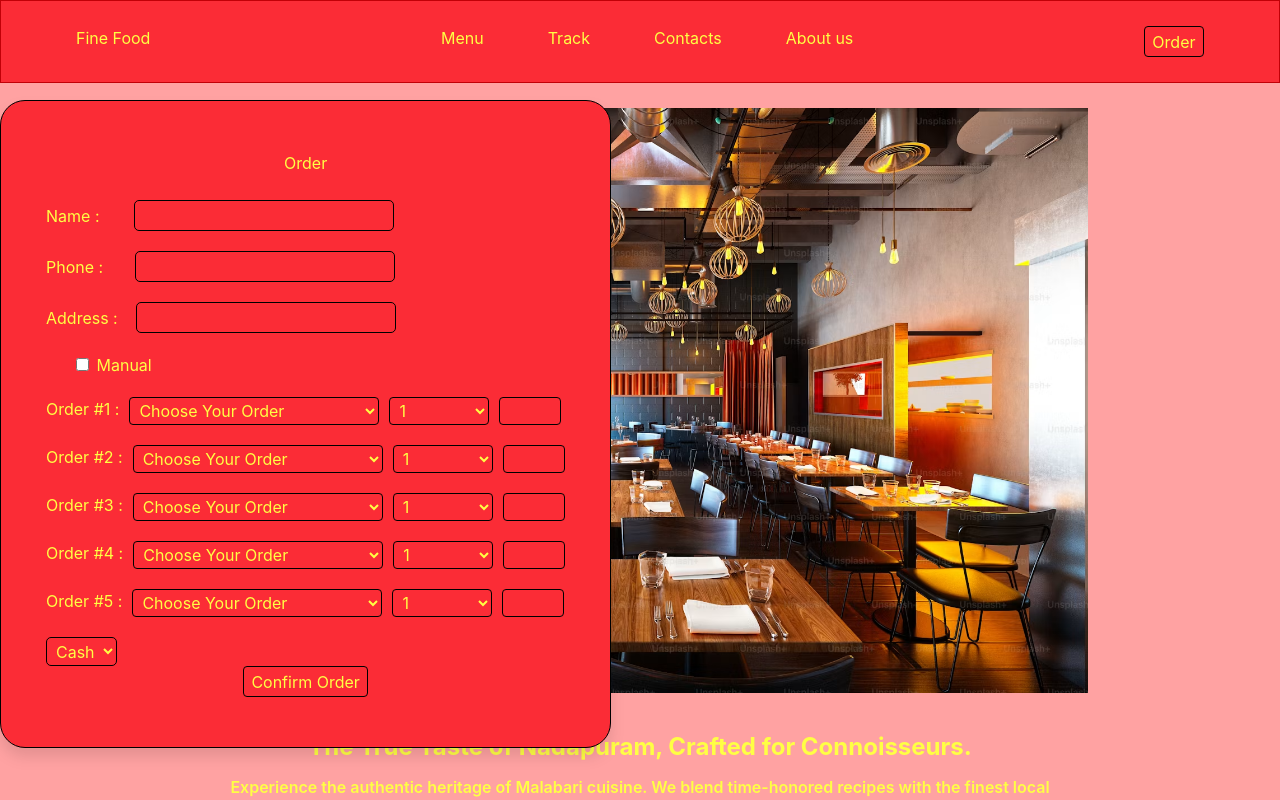
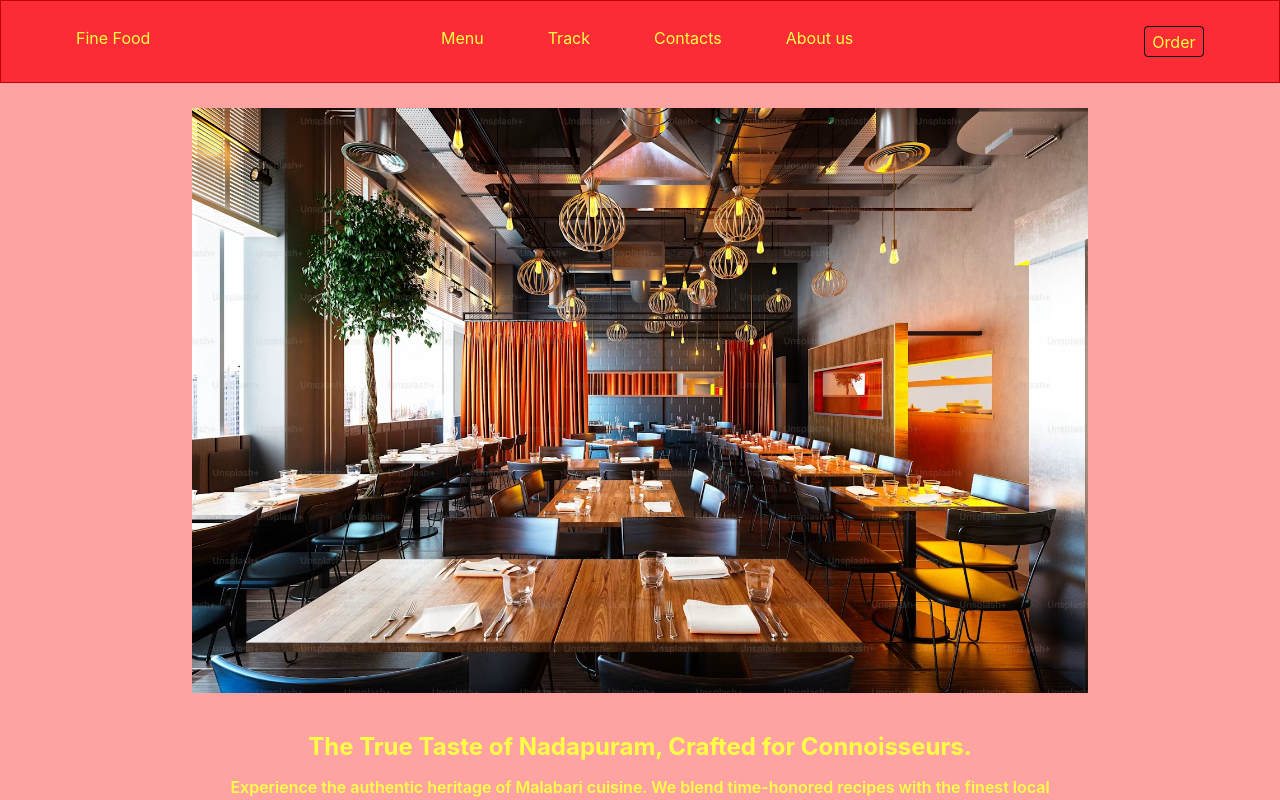
Before and after one commit to Webmav/local-business-react, a React (Vite) app: page / in a window 1280 px wide. Shown: the top 800 px of the page. Built offline with nearby package versions, Linux system fonts and the light colour scheme.

Commit message:
Gave small quantity input area for those which can be ordered in small quantity. Price is found after both quantity are looked. Made also that you can only confirm order if you have typed in name, phone and address.

```diff
--- a/src/component/NavBar.jsx
+++ b/src/component/NavBar.jsx
@@ -2,21 +2,27 @@ import { useState, useEffect } from 'react';
 import { useNavigate } from 'react-router-dom';
 
 export default function NavBar({ addOrderSubmit }) {
+
+//Hides button until all required field is filled
+const inputs = document.querySelectorAll("input");
+const submits = document.querySelectorAll("select");
+
+useEffect(() => {
+    const confirmOrderButton = document.getElementById("confirm-order");
+
+    (
+        (!customerName == "") &&
+        (!customerPhone == "") &&
+        (!customerAddress == "")
+    ) ? confirmOrderButton.style.display = "block" : confirmOrderButton.style.display = "none";
+}, [ inputs, submits])
+
 //Menu
-    const burger = 'burger';
     const burgerPrice = 140;
-
-    const LoadedFries = 'LoadedFries';
-    const LoadedFriesPrice = 180;
-
-    const Shawaya = 'Shawaya';
-    const ShawayaPrice = 120;
-
-    const Mandhi = 'Mandhi';
-    const MandhiPrice = 220;
-
-    const Pepsi1l = 'Pepsi1l';
-    const Pepsi1lPrice = 40;
+    const loadedFriesPrice = 180;
+    const shawayaPrice = 120;
+    const mandhiPrice = 220;
+    const pepsi1lPrice = 40;
 
 //Form Details
     const [customerName, setCustomerName] = useState("");
@@ -25,23 +31,8 @@ export default function NavBar({ addOrderSubmit }) {
 
     const [orderOneItem, setOrderOneItem] = useState("");
     const [orderOneQuantity, setOrderOneQuantity] = useState("1");
+    const [orderOneSmallQuantity, setOrderOneSmallQuantity] = useState("0");
     const [orderOnePrice, setOrderOnePrice] = useState("")
-
-    const [orderTwoItem, setOrderTwoItem] = useState("");
-    const [orderTwoQuantity, setOrderTwoQuantity] = useState("1");
-    const [orderTwoPrice, setOrderTwoPrice] = useState("")
-
-    const [orderThreeItem, setOrderThreeItem] = useState("");
-    const [orderThreeQuantity, setOrderThreeQuantity] = useState("1");
-    const [orderThreePrice, setOrderThreePrice] = useState("")
-
-    const [orderFourItem, setOrderFourItem] = useState("");
-    const [orderFourQuantity, setOrderFourQuantity] = useState("1");
-    const [orderFourPrice, setOrderFourPrice] = useState("")
-
-    const [orderFiveItem, setOrderFiveItem] = useState("");
-    const [orderFiveQuantity, setOrderFiveQuantity] = useState("1");
-    const [orderFivePrice, setOrderFivePrice] = useState("")
 
 //For setting price upon deciding order
     useEffect(() => {
@@ -74,33 +65,115 @@ export default function NavBar({ addOrderSubmit }) {
     function submitForm(e) {
         e.preventDefault()
 
+        const numberedOrderOneQuantity = Number(orderOneQuantity) + Number(orderOneSmallQuantity);
+        const numberedOrderTwoQuantity = Number(orderTwoQuantity) + Number(orderTwoSmallQuantity);
+        const numberedOrderThreeQuantity = Number(orderThreeQuantity) + Number(orderThreeSmallQuantity);
+        const numberedOrderFourQuantity = Number(orderFourQuantity) + Number(orderFourSmallQuantity);
+        const numberedOrderFiveQuantity = Number(orderFiveQuantity) + Number(orderFiveSmallQuantity);
+        const numberedOrderSixQuantity = Number(orderSixQuantity) + Number(orderSixSmallQuantity);
+        const numberedOrderSevenQuantity = Number(orderSevenQuantity) + Number(orderSevenSmallQuantity);
+        const numberedOrderEightQuantity = Number(orderEightQuantity) + Number(orderEightSmallQuantity);
+        const numberedOrderNineQuantity = Number(orderNineQuantity) + Number(orderNineSmallQuantity);
+        const numberedOrderTenQuantity = Number(orderTenQuantity) + Number(orderTenSmallQuantity);
+
         const newOrder = {
             name : customerName,
             phone : customerPhone,
             address : customerAddress,
             orderOneItem,
-            orderOneQuantity,
+            orderOneQuantity: numberedOrderOneQuantity,
             orderOnePrice,
-            orderTwoItem,
-            orderTwoQuantity,
-            orderTwoPrice,
-            orderThreeItem,
-            orderThreeQuantity,
-            orderThreePrice,
-            orderFourItem,
-            orderFourQuantity,
-            orderFourPrice,
-            orderFiveItem,
-            orderFiveQuantity,
-            orderFivePrice
         }
 
         addOrderSubmit(newOrder)
+        navigate("/")
     }
 
+//Function on order item changes
+    //Order One item
+    function orderOneItemChanged(e) {
+        if ((e.target.value == "burger")) {
+            setOrderOneItem(e.target.value)
+            orderOnePriceBox.textContent = orderOneQuantity * burgerPrice ;
+        }
+        else if ((e.target.value == "loadedFries")) {
+            setOrderOneItem(e.target.value)
+            orderOnePriceBox.textContent = orderOneQuantity * loadedFriesPrice ;
+        }
+        else if ((e.target.value == "shawaya")) {
+            setOrderOneItem(e.target.value)
+            orderOnePriceBox.textContent = orderOneQuantity * shawayaPrice ;
+        }
+        else if ((e.target.value == "mandhi")) {
+            setOrderOneItem(e.target.value)
+            orderOnePriceBox.textContent = orderOneQuantity * mandhiPrice ;
+        }
+        else if ((e.target.value == "pepsi1l")) {
+            setOrderOneItem(e.target.value)
+            orderOnePriceBox.textContent = orderOneQuantity * pepsi1lPrice ;
 
+            const smallQuantityOrderOneBox = document.getElementById("small-quantity-order-one");
+            smallQuantityOrderOneBox.style.display = "none";
+        }
+    }
 
+//Function to perform on Order quantity changes
+    //Order One quantity
+    function orderOneQuantityChanged(e) {
+        if (orderOneItem == "burger") {
+            setOrderOneQuantity(e.target.value)
+            orderOnePriceBox.textContent = e.target.value * burgerPrice ;
+        }
+        else if (orderOneItem == "loadedFries") {
+            setOrderOneQuantity(e.target.value)
+            orderOnePriceBox.textContent = e.target.value * loadedFriesPrice ;
+        }
+        else if (orderOneItem == "shawaya") {
+            setOrderOneQuantity(e.target.value)
+            orderOnePriceBox.textContent = e.target.value * shawayaPrice ;
+        }
+        else if (orderOneItem == "mandhi") {
+            setOrderOneQuantity(e.target.value)
+            orderOnePriceBox.textContent = e.target.value * mandhiPrice ;
+        }
+        else if (orderOneItem == "pepsi1l") {
+            setOrderOneQuantity(e.target.value)
+            orderOnePriceBox.textContent = e.target.value * pepsi1lPrice ;
+        }
+    }
 
+//Function to perform on Order small quantity changes
+    //Order One small quantity
+    function orderOneSmallQuantityChanged(e) {
+        console.log(orderOneQuantity)
+        console.log(e.target.value)
+
+        if (orderOneItem == "burger") {
+            setOrderOneSmallQuantity(e.target.value)
+            let sum = orderOneQuantity + e.target.value;
+            orderOnePriceBox.textContent = sum * burgerPrice ;
+        }
+        else if (orderOneItem == "loadedFries") {
+            setOrderOneSmallQuantity(e.target.value)
+            let sum = orderOneQuantity + e.target.value;
+            orderOnePriceBox.textContent = sum * loadedFriesPrice ;
+        }
+        else if (orderOneItem == "shawaya") {
+            setOrderOneSmallQuantity(e.target.value)
+            let sum = orderOneQuantity + e.target.value;
+            orderOnePriceBox.textContent = sum * shawayaPrice ;
+        }
+        else if (orderOneItem == "mandhi") {
+            setOrderOneSmallQuantity(e.target.value)
+            let sum = orderOneQuantity + e.target.value;
+            orderOnePriceBox.textContent = sum * mandhiPrice ;
+        }
+        else if (orderOneItem == "pepsi1l") {
+            setOrderOneSmallQuantity(e.target.value)
+            let sum = orderOneQuantity + e.target.value;
+            orderOnePriceBox.textContent = sum * pepsi1lPrice ;
+        }
+    }
 
     return(
         <div>
@@ -128,13 +201,15 @@ export default function NavBar({ addOrderSubmit }) {
 
             <div
                 id="order-menu"
-                className = "absolute justify-self-center top-[100px] border border-black drop-shadow-xl rounded-[25px] bg-red-500"
+                className = "absolute justify-self-center top-[100px] border border-black drop-shadow-xl rounded-[25px] bg-red-500 hidden"
             >
                 <form
                     onSubmit={submitForm}
                     className="mx-[25px] my-[50px]"
                 >
                     <h1 className="justify-self-center my-[25px]">Order</h1>
+
+                    <h2 className='justify-self-center text-[7.5px] text-yellow-100'>You can only order if you have filled Name, Phone and Address field !</h2>
 
                     <ul>
                         <li className="mx-[20px] my-[20px]">
@@ -178,19 +253,14 @@ export default function NavBar({ addOrderSubmit }) {
                                     id='order-one-item'
                                     name="order-one-item"
                                     value={ orderOneItem }
-                                    onChange={
-                                        (e) => {
-                                            setOrderOneItem(e.target.value)
-                                            orderOnePriceBox.textContent = orderOneQuantity * 250 ;
-                                        }
-                                    }
+                                    onChange={ orderOneItemChanged }
                                 >
                                     <option value="Choose Your Order"> Choose Your Order </option>
-                                    <option value="#"> # </option>
-                                    <option value="#"> # </option>
-                                    <option value="#"> # </option>
-                                    <option value="#"> # </option>
-                                    <option value="#"> # </option>
+                                    <option value="burger"> burger </option>
+                                    <option value="loadedFries"> loadedFries </option>
+                                    <option value="shawaya"> shawaya </option>
+                                    <option value="mandhi"> mandhi </option>
+                                    <option value="pepsi1l"> pepsi1l </option>
                                 </select>
 
                                 <select
@@ -198,231 +268,38 @@ export default function NavBar({ addOrderSubmit }) {
                                     id="quantity-order-one"
                                     name="quantity-order-one"
                                     value={ orderOneQuantity }
-                                    onChange={
-                                        (e) => {
-                                            setOrderOneQuantity(e.target.value)
-                                            orderOnePriceBox.textContent = e.target.value * 250 ;
-                                        }
-                                    }
+                                    onChange={ orderOneQuantityChanged }
                                 >
+                                        <option value="0"> 0 </option>
                                         <option value="1"> 1 </option>
                                         <option value="2"> 2 </option>
                                         <option value="3"> 3 </option>
                                         <option value="4"> 4 </option>
                                         <option value="5"> 5 </option>
+                                        <option value="6"> 6 </option>
+                                        <option value="7"> 7 </option>
+                                        <option value="8"> 8 </option>
+                                        <option value="9"> 9 </option>
+                                        <option value="10"> 10 </option>
+                                </select>
+
+                                <select
+                                    className="border border-black px-[5px] py-[2px] rounded min-w-[100px]"
+                                    id="small-quantity-order-one"
+                                    name="small-quantity-order-one"
+                                    value={ orderOneSmallQuantity }
+                                    onChange={ orderOneSmallQuantityChanged }
+                                >
+                                        <option value="0"> Null </option>
+                                        <option value=".25"> Quarter (1/4) </option>
+                                        <option value=".5"> Half (1/2) </option>
+                                        <option value=".75"> Three quarter (3/4)  </option>
                                 </select>
 
                                 <div className="border border-black px-[5px] py-[2px] rounded">
                                     <p
                                         id="order-one-price-box"
                                         className="totalPrice min-w-[50px] px-[5px] p-[2px] "
-                                    >
-
-                                    </p>
-                                </div>
-                            </div>
-
-                            <div id="div-order-two" className="flex gap-[10px] mx-[20px] my-[20px]">
-                                Order #2 : <select
-                                    className="border border-black px-[5px] py-[2px] rounded min-w-[250px]"
-                                    id='order-two-item'
-                                    name="order-two-item"
-                                    value={ orderTwoItem }
-                                    onChange={
-                                        (e) => {
-                                            setOrderTwoItem(e.target.value)
-                                            orderTwoPriceBox.textContent = orderTwoQuantity * 250 ;
-                                        }
-                                    }
-                                >
-                                    <option value="Choose Your Order"> Choose Your Order </option>
-                                    <option value="#"> # </option>
-                                    <option value="#"> # </option>
-                                    <option value="#"> # </option>
-                                    <option value="#"> # </option>
-                                    <option value="#"> # </option>
-                                </select>
-
-                                <select
-                                    className="border border-black px-[5px] py-[2px] rounded min-w-[100px]"
-                                    id="quantity-order-two"
-                                    name="quantity-order-two"
-                                    value={ orderTwoQuantity }
-                                    onChange={
-                                        (e) => {
-                                            setOrderTwoQuantity(e.target.value)
-                                            orderTwoPriceBox.textContent = e.target.value * 250 ;
-                                        }
-                                    }
-                                >
-                                        <option value="1"> 1 </option>
-                                        <option value="2"> 2 </option>
-                                        <option value="3"> 3 </option>
-                                        <option value="4"> 4 </option>
-                                        <option value="5"> 5 </option>
-                                </select>
-
-                                <div className="border border-black px-[5px] py-[2px] rounded">
-                                    <p
-                                        id="order-two-price-box"
-                                        className="totalPrice min-w-[50px] px-[5px] p-[2px] "
-                                        value={ orderTwoPrice }
-                                        onChange={ (e) => { setOrderTwoPrice(e.target.value) } }
-                                    >
-
-                                    </p>
-                                </div>
-                            </div>
-
-                            <div id="div-order-three" className="flex gap-[10px] mx-[20px] my-[20px]">
-                                Order #3 : <select
-                                    className="border border-black px-[5px] py-[2px] rounded min-w-[250px]"
-                                    id='order-three-item'
-                                    name="order-three-item"
-                                    value={ orderThreeItem }
-                                    onChange={
-                                        (e) => {
-                                            setOrderThreeItem(e.target.value)
-                                            orderThreePriceBox.textContent = orderThreeQuantity * 250 ;
-                                        }
-                                    }
-                                >
-                                    <option value="Choose Your Order"> Choose Your Order </option>
-                                    <option value="#"> # </option>
-                                    <option value="#"> # </option>
-                                    <option value="#"> # </option>
-                                    <option value="#"> # </option>
-                                    <option value="#"> # </option>
-                                </select>
-
-                                <select
-                                    className="border border-black px-[5px] py-[2px] rounded min-w-[100px]"
-                                    id="quantity-order-three"
-                                    name="quantity-order-three"
-                                    value={ orderThreeQuantity }
-                                    onChange={
-                                        (e) => {
-                                            setOrderThreeQuantity(e.target.value)
-                                            orderThreePriceBox.textContent = e.target.value * 250 ;
-                                        }
-                                    }
-                                >
-                                        <option value="1"> 1 </option>
-                                        <option value="2"> 2 </option>
-                                        <option value="3"> 3 </option>
-                                        <option value="4"> 4 </option>
-                                        <option value="5"> 5 </option>
-                                </select>
-
-                                <div className="border border-black px-[5px] py-[2px] rounded">
-                                    <p
-                                        id="order-three-price-box"
-                                        className="totalPrice min-w-[50px] px-[5px] p-[2px] "
-                                        value={ orderThreePrice }
-                                        onChange={ (e) => { setOrderThreePrice(e.target.value) } }
-                                    >
-
-                                    </p>
-                                </div>
-                            </div>
-
-                            <div id="div-order-four" className="flex gap-[10px] mx-[20px] my-[20px]">
-                                Order #4 : <select
-                                    className="border border-black px-[5px] py-[2px] rounded min-w-[250px]"
-                                    id='order-four-item'
-                                    name="order-four-item"
-                                    value={ orderFourItem }
-                                    onChange={
-                                        (e) => {
-                                            setOrderFourItem(e.target.value)
-                                            orderFourPriceBox.textContent = orderFourQuantity * 250 ;
-                                        }
-                                    }
-                                >
-                                    <option value="Choose Your Order"> Choose Your Order </option>
-                                    <option value="#"> # </option>
-                                    <option value="#"> # </option>
-                                    <option value="#"> # </option>
-                                    <option value="#"> # </option>
-                                    <option value="#"> # </option>
-                                </select>
-
-                                <select
-                                    className="border border-black px-[5px] py-[2px] rounded min-w-[100px]"
-                                    id="quantity-order-four"
-                                    name="quantity-order-four"
-                                    value={ orderFourQuantity }
-                                    onChange={
-                                        (e) => {
-                                            setOrderFourQuantity(e.target.value)
-                                            orderFourPriceBox.textContent = e.target.value * 250 ;
-                                        }
-                                    }
-                                >
-                                        <option value="1"> 1 </option>
-                                        <option value="2"> 2 </option>
-                                        <option value="3"> 3 </option>
-                                        <option value="4"> 4 </option>
-                                        <option value="5"> 5 </option>
-                                </select>
-
-                                <div className="border border-black px-[5px] py-[2px] rounded">
-                                    <p
-                                        id="order-four-price-box"
-                                        className="totalPrice min-w-[50px] px-[5px] p-[2px] "
-                                        value={ orderFourPrice }
-                                        onChange={ (e) => { setOrderFourPrice(e.target.value) } }
-                                    >
-
-                                    </p>
-                                </div>
-                            </div>
-
-                            <div id="div-order-five" className="flex gap-[10px] mx-[20px] my-[20px]">
-                                Order #5 : <select
-                                    className="border border-black px-[5px] py-[2px] rounded min-w-[250px]"
-                                    id='order-five-item'
-                                    name="order-five-item"
-                                    value={ orderFiveItem }
-                                    onChange={
-                                        (e) => {
-                                            setOrderFiveItem(e.target.value)
-                                            orderFivePriceBox.textContent = orderFiveQuantity * 250 ;
-                                        }
-                                    }
-                                >
-                                    <option value="Choose Your Order"> Choose Your Order </option>
-                                    <option value="#"> # </option>
-                                    <option value="#"> # </option>
-                                    <option value="#"> # </option>
-                                    <option value="#"> # </option>
-                                    <option value="#"> # </option>
-                                </select>
-
-                                <select
-                                    className="border border-black px-[5px] py-[2px] rounded min-w-[100px]"
-                                    id="quantity-order-five"
-                                    name="quantity-order-five"
-                                    value={ orderFiveQuantity }
-                                    onChange={
-                                        (e) => {
-                                            setOrderFiveQuantity(e.target.value)
-                                            orderFivePriceBox.textContent = e.target.value * 250 ;
-                                        }
-                                    }                                >
-                                        <option value="1"> 1 </option>
-                                        <option value="2"> 2 </option>
-                                        <option value="3"> 3 </option>
-                                        <option value="4"> 4 </option>
-                                        <option value="5"> 5 </option>
-                                </select>
-
-                                <div className="border border-black px-[5px] py-[2px] rounded">
-                                    <p
-                                        id="order-five-price-box"
-                                        className="totalPrice min-w-[50px] px-[5px] p-[2px] "
-                                        value={ orderFivePrice }
-                                        onChange={ (e) => { setOrderFivePrice(e.target.value) } }
                                     >
 
                                     </p>
@@ -446,6 +323,7 @@ export default function NavBar({ addOrderSubmit }) {
 
                     <div className="flex justify-center">
                         <button
+                            id='confirm-order'
                             className="rounded border border-black px-[7.5px] py-[2.5px] hover:bg-red-600 hover:text-yellow-100"
                         >
                             Confirm Order
```
Also changed, not shown: src/json/order.json (+9 -1 lines).
